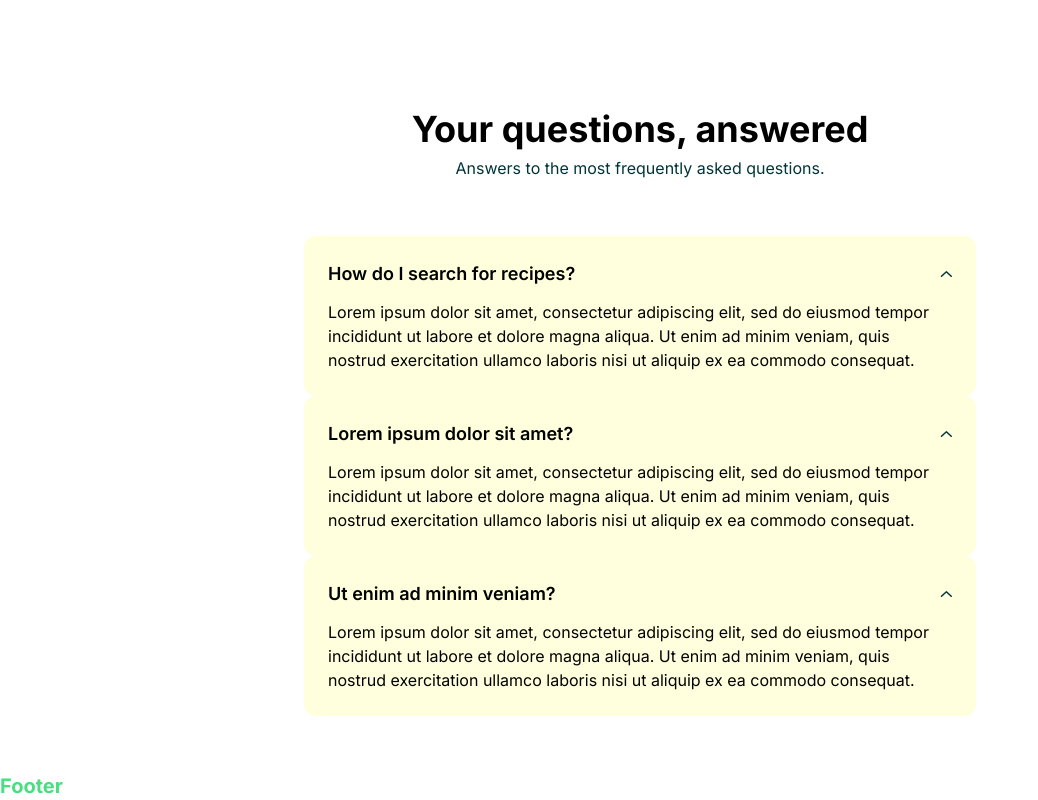
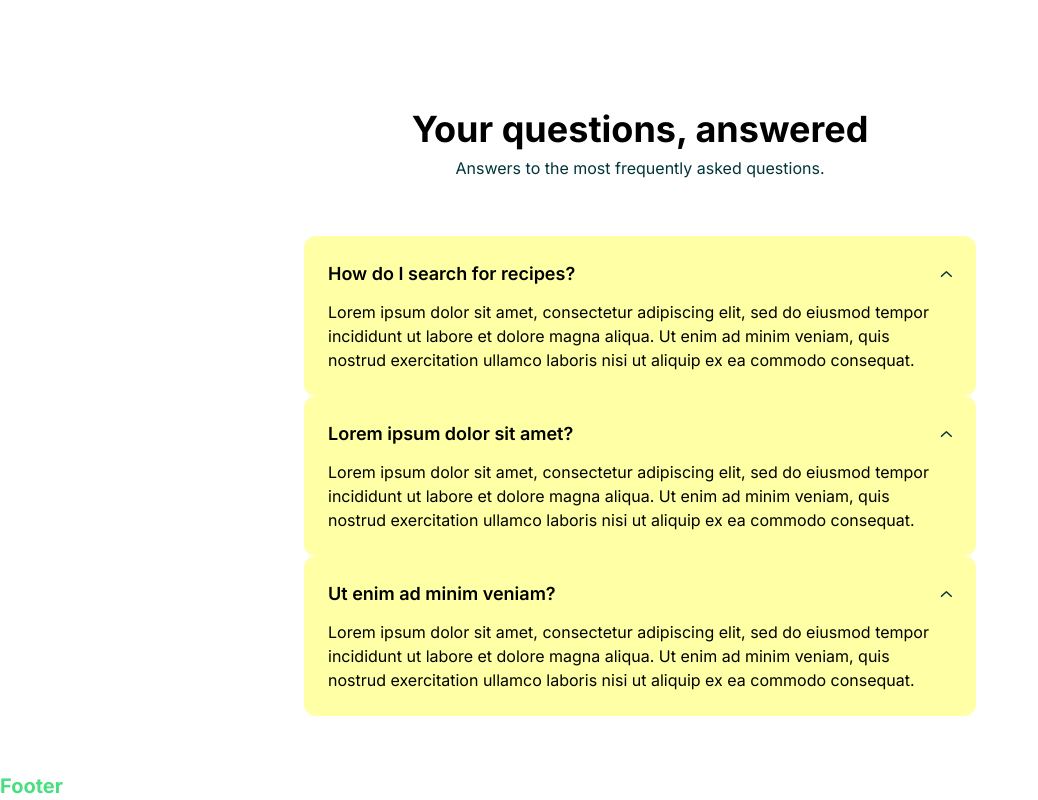
Before and after one commit to jasonavecilla/Plate-palette, a Next.js app in the folder recipe/: page / in a window 1280 px wide. Shown: the part 777-1577 px from the top of the page, without its empty margins (0-1038 px from the left). Built offline with nearby package versions, Linux system fonts and the light colour scheme.

Commit message:
refactor

```diff
--- a/recipe/src/app/components/FAQItem.js
+++ b/recipe/src/app/components/FAQItem.js
@@ -4,7 +4,7 @@ export default function FAQ({faq}) {
 
   return (
     <>
-        <div className="hs-accordion hs-accordion-active:bg-peach-500 rounded-xl p-6 active" id="hs-basic-with-title-and-arrow-stretched-heading-one">
+        <div className="hs-accordion hs-accordion-active:bg-peach-600 rounded-xl p-6 active" id="hs-basic-with-title-and-arrow-stretched-heading-one">
             <button className="hs-accordion-toggle group pb-3 inline-flex items-center justify-between gap-x-3 w-full md:text-lg font-semibold text-left text-blue-700 transition hover:text-blue-500" aria-controls="hs-basic-with-title-and-arrow-stretched-collapse-one">
                 {faq.question}
             <svg className="hs-accordion-active:hidden block w-3 h-3 text-blue-600 group-hover:text-blue-500" width="16" height="16" viewBox="0 0 16 16" fill="none" xmlns="http://www.w3.org/2000/svg">
```
